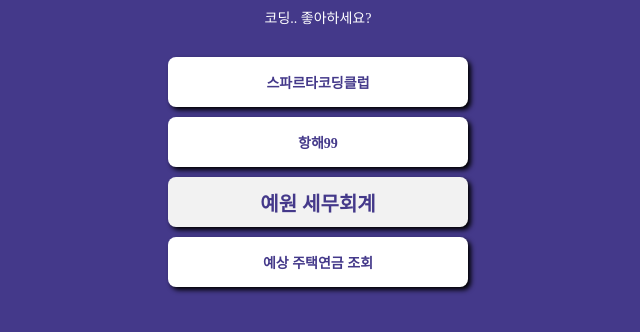
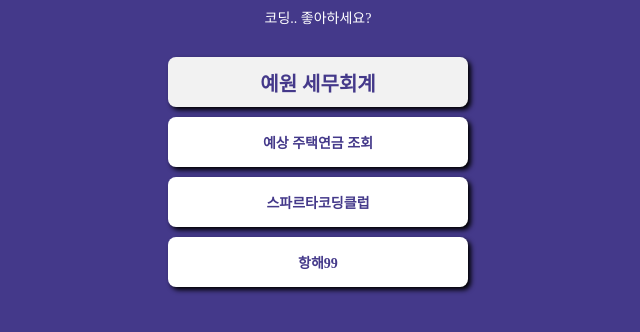
Before and after one commit to Joo-Sungsik/mypage, a plain HTML site: page index.html in a window 1280 px wide. In both pictures the pointer is over the link "예원 세무회계". Shown: the part 196-528 px from the top of the page, without its empty margins (322-962 px from the left). Drawn offline with Linux system fonts and the light colour scheme; a web font is replaced by a local one.

Commit message:
Update index.html

```diff
--- a/index.html
+++ b/index.html
@@ -81,7 +81,7 @@
         .wrap > a:hover {
             background-color: #f2f2f2;
             font-size: 20px;
-
+	    font-color: green;
         }
 
     </style>
@@ -91,10 +91,11 @@
         <div class="profile"></div>
         <h1 class="main">주성식</h1>
         <p1 class="sub">코딩.. 좋아하세요?</p1>
+	<a target="_blank" href="https://blog.naver.com/tax1370">예원 세무회계</a>
+        <a target="_blank" href="https://www.hf.go.kr/hf/sub03/sub02.do">예상 주택연금 조회</a>
         <a target="_blank" href="https://spartacodingclub.kr/">스파르타코딩클럽</a>
         <a target="_blank" href="https://hanghae99.spartacodingclub.kr/">항해99</a>
-        <a target="_blank" href="https://blog.naver.com/tax1370">예원 세무회계</a>
-        <a target="_blank" href="https://www.hf.go.kr/hf/sub03/sub02.do">예상 주택연금 조회</a>
+
     </div>
 
 </body>
```
